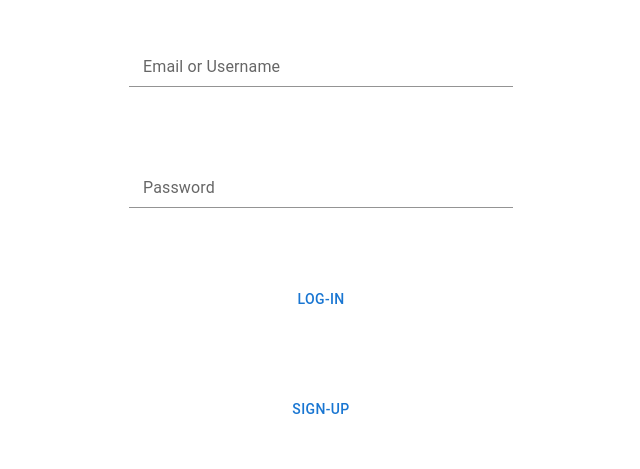
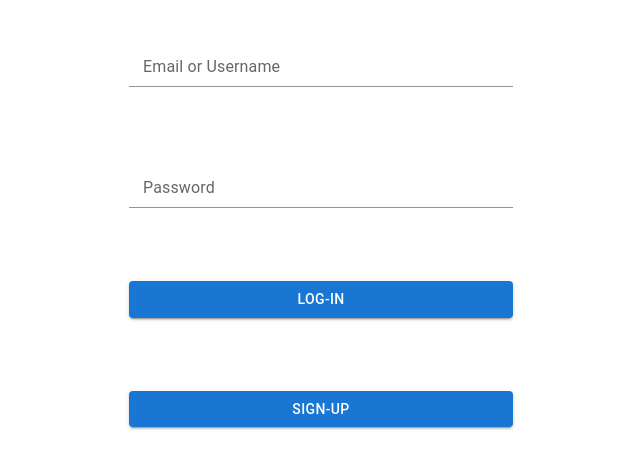
Before and after one commit to ovadiaE/art-mover, a Next.js app: page / in a window 1280 px wide. Shown: the part 155-624 px from the top of the page, without its empty margins (319-959 px from the left). Built offline with nearby package versions, Linux system fonts and the light colour scheme.

Commit message:
still scafffolding app

```diff
--- a/package.json
+++ b/package.json
@@ -19,8 +19,12 @@
     "eslint": "8.29.0",
     "eslint-config-next": "13.0.6",
     "next": "13.0.6",
+    "next-redux-wrapper": "^8.0.0",
     "react": "18.2.0",
     "react-dom": "18.2.0",
+    "react-redux": "^8.0.5",
+    "redux": "^4.2.0",
+    "redux-thunk": "^2.4.2",
     "sass": "^1.56.2",
     "typescript": "4.9.4"
   }
--- a/pages/login-wrapper/login-wrapper.tsx
+++ b/pages/login-wrapper/login-wrapper.tsx
@@ -5,10 +5,11 @@ import styles from './login-wrapper.module.scss'
  * This is a wrapper for the login/create account components
  * @returns a wrapper for which the css elements of 2 smaller components will be relative to
  */
+
 export default function Wrapper() {
     return (
         <div className={styles.wrapper}>
-            <Login/>
+            <Login renderState={true}/>
         </div>
     )
 }
--- a/pages/login/login.tsx
+++ b/pages/login/login.tsx
@@ -2,8 +2,11 @@ import styles from "./login.module.scss"
 
 import { Input, InputLabel, FormControl, Button } from '@mui/material';
 
+type componentProps = {
+    renderState: boolean;
+}
 
-export default function Login () {
+const Login = ({renderState}: componentProps) => {
     return (
         <>
             <form className={styles.login}>
@@ -18,11 +21,12 @@ export default function Login () {
                     <Input type="password" id="my-input" aria-describedby="my-helper-text" />
                 </FormControl>
 
-            <Button variant="text">Log-in</Button>
-            <Button variant="text">Sign-up</Button>
-
+                <Button variant="contained">Log-in</Button>
+                <Button variant="contained">Sign-up</Button>
 
             </form>
         </>
     )
 }
+
+export default Login;
```
Also changed, not shown: actions/actionTypes.js (added), 1 other file (tests, documents, lock files or other folders). Lines whose indentation alone changed are shown as unchanged.
